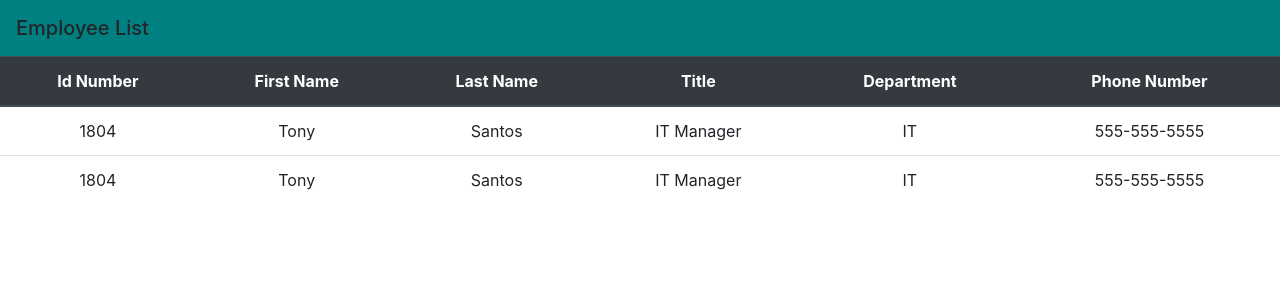
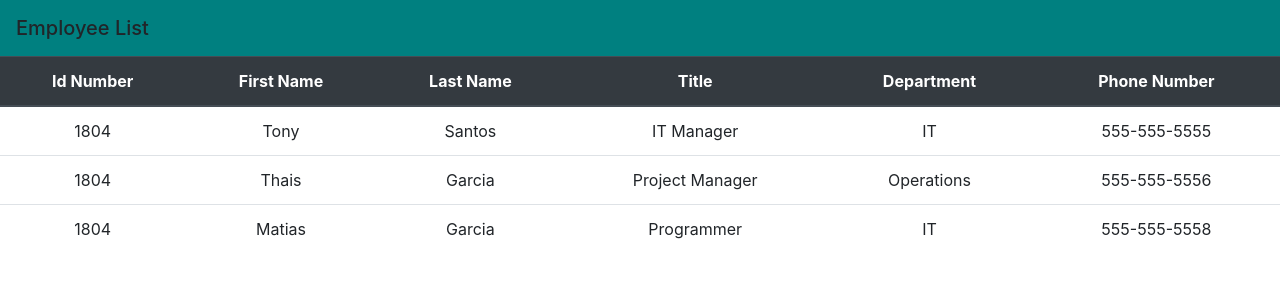
Before and after one commit to ReynaGS/employee_directory, a React (Create React App) app: page / in a window 1280 px wide. Shown: the top 300 px of the page. Built offline with nearby package versions, Linux system fonts and the light colour scheme.

Commit message:
created dynamic table component

```diff
--- a/src/App.js
+++ b/src/App.js
@@ -1,13 +1,18 @@
 import logo from './logo.svg';
 import './App.css';
 import Navbar from './components/Navbar';
-import EmployeeTable from './components/EmployeeTable'
+import EmployeeTable from './components/EmployeeTable';
+import empleados from './employeeList.json'
+
 
 function App() {
+  console.log(empleados);
   return (
     <div className="App">
       <Navbar/>
-      <EmployeeTable/>
+      <EmployeeTable
+      employeeList = {empleados}
+      />
     </div>
   );
 }
--- /dev/null
+++ b/src/components/EmployeeHeader.js
@@ -0,0 +1,16 @@
+import React from "react"
+
+function EmployeeHeader(){
+    return(
+        <tr>
+            <th scope="col">Id Number</th>
+            <th scope="col">First Name</th>
+            <th scope="col">Last Name</th>
+            <th scope="col">Title</th>
+            <th scope="col">Department</th>
+            <th scope="col">Phone Number</th>
+        </tr>
+    )
+}
+
+export default EmployeeHeader
--- a/src/components/EmployeeTable.js
+++ b/src/components/EmployeeTable.js
@@ -1,37 +1,37 @@
 import React from "react";
+import EmployeeHeader from "./EmployeeHeader";
 import EmployeeRow from "./EmployeeRow"
 
 
-function EmployeeTable (){
+
+function EmployeeTable (props){
+    console.log(props)
+    const employeeRows = props.employeeList.map((employee) =>
+    {
+        return (
+            <EmployeeRow
+            id = {employee.id}
+            firstName = {employee.firstName}
+            lastName={employee.lastName}
+            title={employee.title}
+            department={employee.department}
+            phoneNumber={employee.phoneNumber}
+            />
+        )
+    })
     return(
+
         <div>
-        <table className="table">
-  <thead className="thead-dark">
-    <tr>
-      <th scope="col">Id Number</th>
-      <th scope="col">First Name</th>
-      <th scope="col">Last Name</th>
-      <th scope="col">Title</th>
-      <th scope="col">Department</th>
-      <th scope="col">Phone Number</th>
-    </tr>
-  </thead>
+            {/* {props.employeeList} */}
+ <table className="table">
+        <thead className="thead-dark">
+
+        <EmployeeHeader/>
+
+        </thead>
+
   <tbody>
-     <EmployeeRow
-        id={1804}
-        firstName="Tony"
-        lastName="Santos"
-        title="IT Manager"
-        department="IT"
-        phoneNumber= "555-555-5555"/>
-
-     <EmployeeRow
-        id={1804}
-        firstName="Tony"
-        lastName="Santos"
-        title="IT Manager"
-        department="IT"
-        phoneNumber= "555-555-5555"/>
+     {employeeRows}
 
   </tbody>
 </table>
--- /dev/null
+++ b/src/employeeList.json
@@ -0,0 +1,26 @@
+    [
+        {
+            "id": 1804,
+            "firstName": "Tony",
+            "lastName": "Santos",
+            "title": "IT Manager",
+            "department": "IT",
+            "phoneNumber": "555-555-5555"
+        },
+        {
+            "id": 1804,
+            "firstName": "Thais",
+            "lastName": "Garcia",
+            "title": "Project Manager",
+            "department": "Operations",
+            "phoneNumber": "555-555-5556"
+        },
+        {
+            "id": 1804,
+            "firstName": "Matias",
+            "lastName": "Garcia",
+            "title": "Programmer",
+            "department": "IT",
+            "phoneNumber": "555-555-5558"
+        }
+    ]
```
Also changed, not shown: 1 other file (tests, documents, lock files or other folders).
